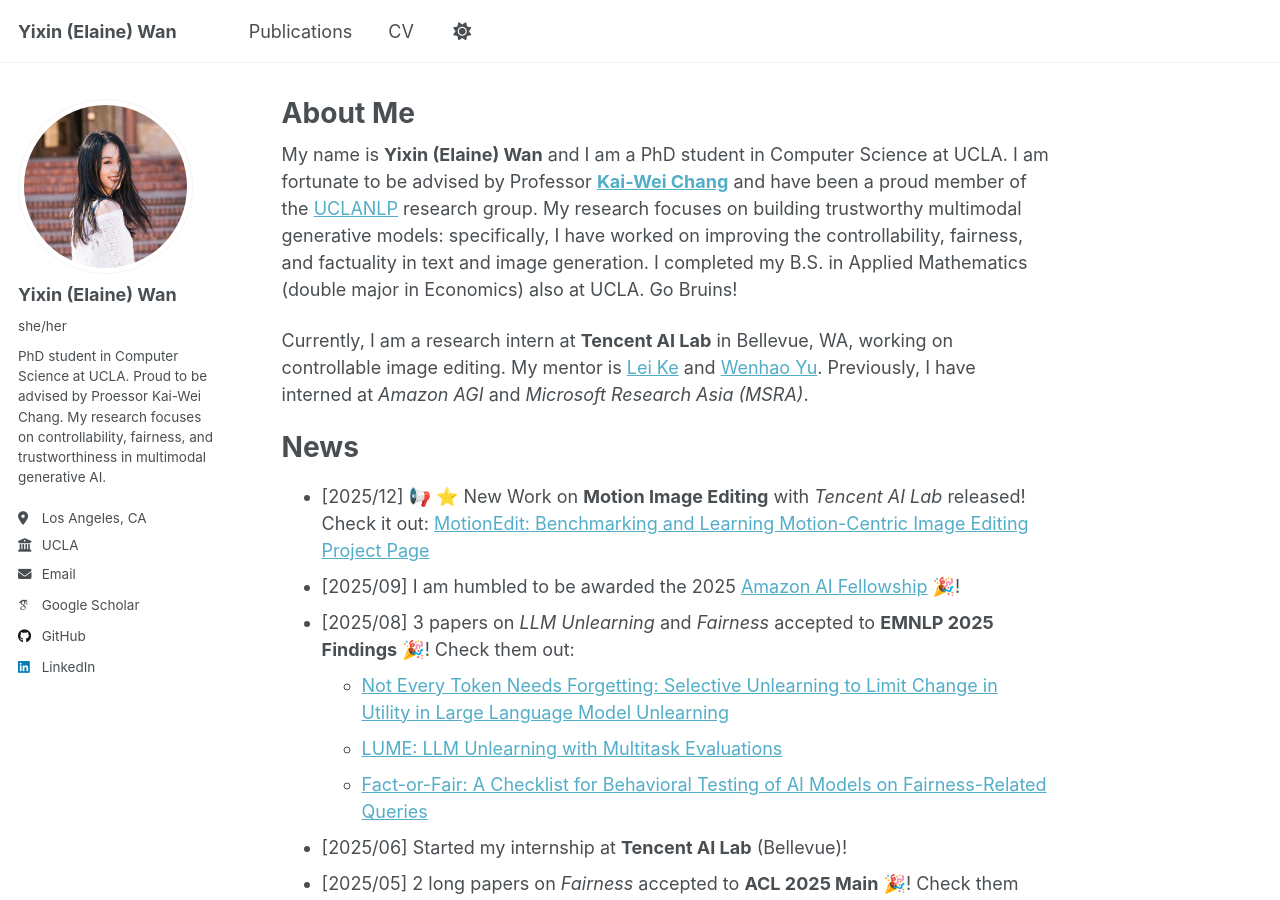
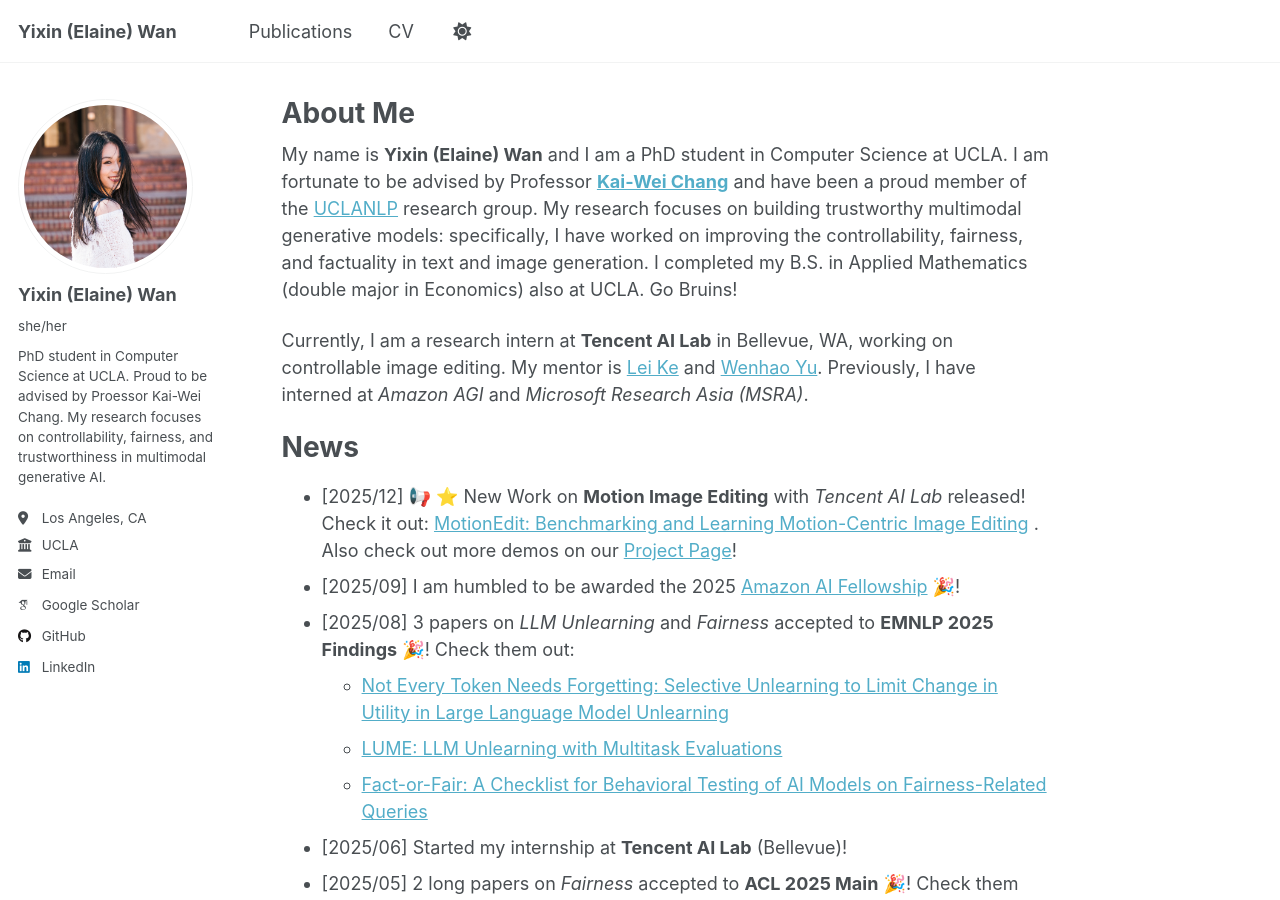
Before and after one commit to elainew728/elainew728.github.io, a Jekyll site: the page built from _pages/about.md, in a window 1280 px wide and 900 px high. Built offline with Jekyll 4.4.1, drawn with Linux system fonts in a browser that asks for light colours; some web fonts are replaced; a script that is not in the unit is left out.

Commit message:
Update about page

```diff
--- a/_pages/about.md
+++ b/_pages/about.md
@@ -13,7 +13,7 @@ Currently, I am a research intern at **Tencent AI Lab** in Bellevue, WA, working
 
 News
 ======
-* [2025/12] 📢 ⭐️ New Work on **Motion Image Editing** with *Tencent AI Lab* released! Check it out: [MotionEdit: Benchmarking and Learning Motion-Centric Image Editing](https://arxiv.org/abs/2512.10284) [Project Page](https://motion-edit.github.io/)
+* [2025/12] 📢 ⭐️ New Work on **Motion Image Editing** with *Tencent AI Lab* released! Check it out: [MotionEdit: Benchmarking and Learning Motion-Centric Image Editing](https://arxiv.org/abs/2512.10284) . Also check out more demos on our [Project Page](https://motion-edit.github.io/)!
 * [2025/09] I am humbled to be awarded the 2025 [Amazon AI Fellowship](https://samueli.ucla.edu/15-ucla-engineering-doctoral-students-named-amazon-ai-fellows/) 🎉!
 * [2025/08] 3 papers on *LLM Unlearning* and *Fairness* accepted to **EMNLP 2025 Findings** 🎉! Check them out:
   * [Not Every Token Needs Forgetting: Selective Unlearning to Limit Change in Utility in Large Language Model Unlearning](https://arxiv.org/abs/2506.00876)
```
